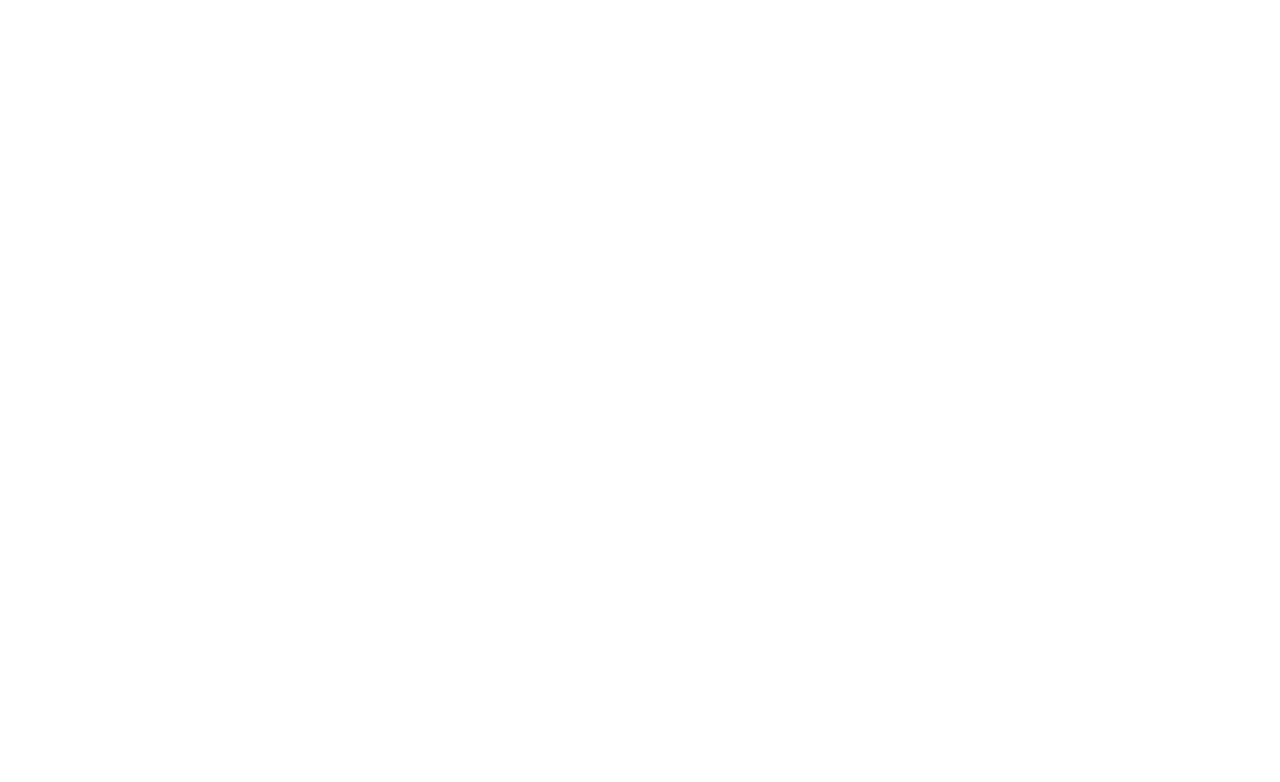
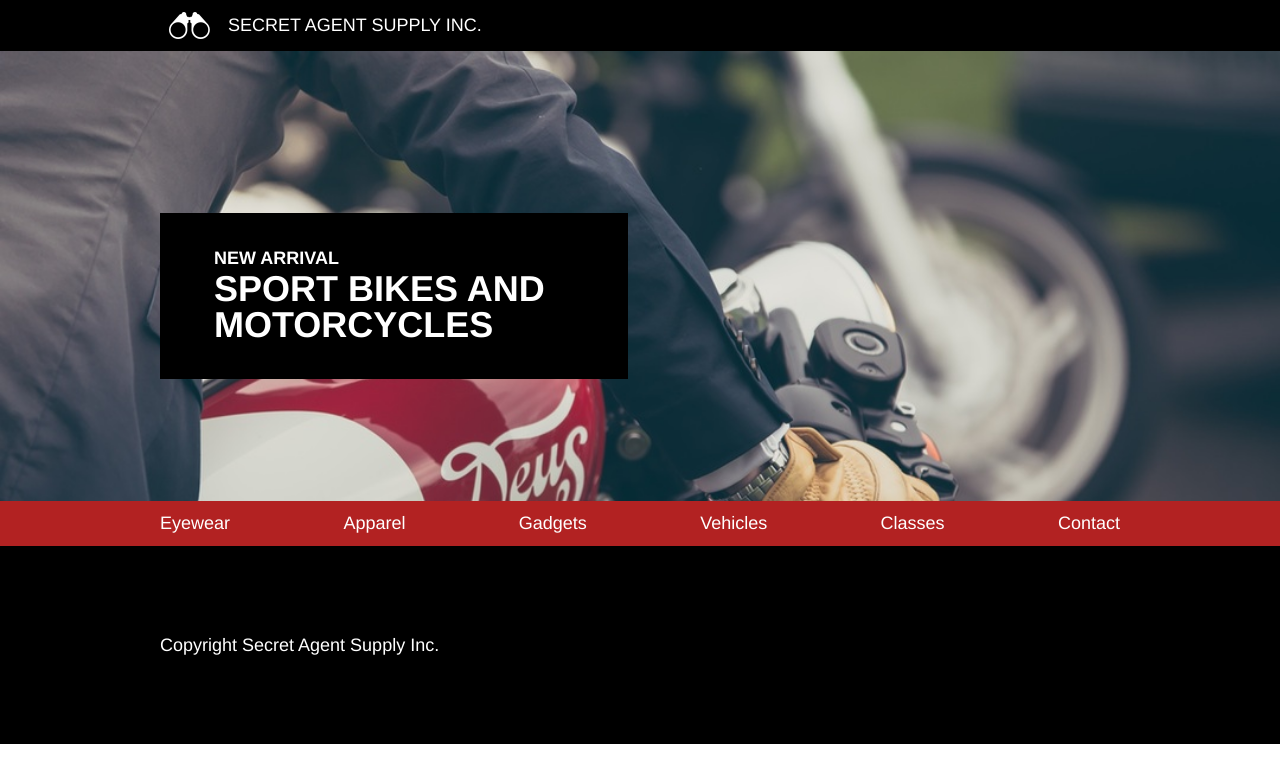
Before and after one commit to omal0030/SecretAgentSupply, a plain HTML site: page index.html in a window 1280 px wide. Drawn offline with Linux system fonts and the light colour scheme.

Commit message:
HTML and CSS through Menu

```diff
--- a/index.html
+++ b/index.html
@@ -2,10 +2,58 @@
 <html>
   <head>
     <title>Secret Agent Supply Inc.</title>
-    <link rel="reset" type="text/css" href="resources/css/reset.css">
+    <link rel="stylesheet" type="text/css" href="resources/css/reset.css">
     <link rel="stylesheet" type="text/css" href="resources/css/style.css">
   </head>
-  <body>
 
-  </body>
+ <body>
+
+<!-- Header -->
+
+  <header>
+    <div class="top-menu">
+      <div class="container">
+        <img src="resources/images/logo.png" alt="Seceret Agent Logo"/>
+        <h2>SECRET AGENT SUPPLY INC.</h2>
+      </div>
+    </div>
+  </header>
+
+<!-- New Arrival -->
+
+  <div class="new-arrival">
+    <div class="container">
+      <div class="title-box">
+        <h2>NEW ARRIVAL</h2>
+        <h1>SPORT BIKES AND MOTORCYCLES</h1>
+      </div>
+    </div>
+  </div>
+
+<!-- Menu -->
+
+  <div class="menu">
+    <div class="container">
+      <nav class="products">
+        <a href="#">Eyewear</a>
+        <a href="#">Apparel</a>
+        <a href="#">Gadgets</a>
+        <a href="#">Vehicles</a>
+        <a href="#">Classes</a>
+        <a href="#">Contact</a>
+      </nav>
+    </div>
+  </dvi>
+
+
+<!-- Footer -->
+
+    <footer>
+      <div class="container">
+        <p>Copyright Secret Agent Supply Inc.</p>
+      </div>
+    </footer>
+
+ </body>
+
 </html>
--- a/resources/css/style.css
+++ b/resources/css/style.css
@@ -0,0 +1,86 @@
+
+/* General Content */
+
+html {
+  font-size: 18px;
+  font-family: Helvetica;
+  color: white;
+}
+
+.container {
+  max-width: 960px;
+  margin: 0 auto;
+  display: flex;
+  flex-wrap: wrap;
+}
+
+/* Header */
+
+.top-menu {
+  background-color: black;
+  padding: 0.66rem;
+}
+
+.top-menu img {
+  display: block;
+  width: auto;
+  padding-left: 0.5rem;
+  padding-right: 1rem;
+  height: 1.5rem;
+}
+
+.top-menu h2 {
+  align-self: center;
+  font-size: 1rem;
+}
+
+/* New Arrival */
+
+.new-arrival {
+  background-image: url("../images/moto.jpeg");
+  background-repeat: no-repeat;
+  background-size: cover;
+  height: 25rem;
+}
+
+.title-box {
+  display: block;
+  background-color: black;
+  font-weight: bold;
+  width: 20rem;
+  margin-top: 9rem;
+  padding: 2rem 3rem;
+}
+
+.title-box h1 {
+  font-size: 2rem;
+  padding-top: 0.25rem;
+}
+
+/* Menu */
+
+.menu {
+  background-color: firebrick;
+}
+
+.products {
+  display: flex;
+  padding: 0.75rem 0;
+  justify-content: space-between;
+  width: 100%;
+}
+
+nav a {
+  color: white;
+  text-decoration: none;
+}
+
+/* Footer */
+
+footer {
+  background-color: black;
+  color: white;
+  text-align: left;
+  width: 100%;
+  padding: 5rem 0;
+}
```
Also changed, not shown: resources/images/glasses.png (added), resources/images/logo.png (added), resources/images/moto.jpeg (added), resources/images/pen.png (added), resources/images/watch.png (added), 2 other files.
